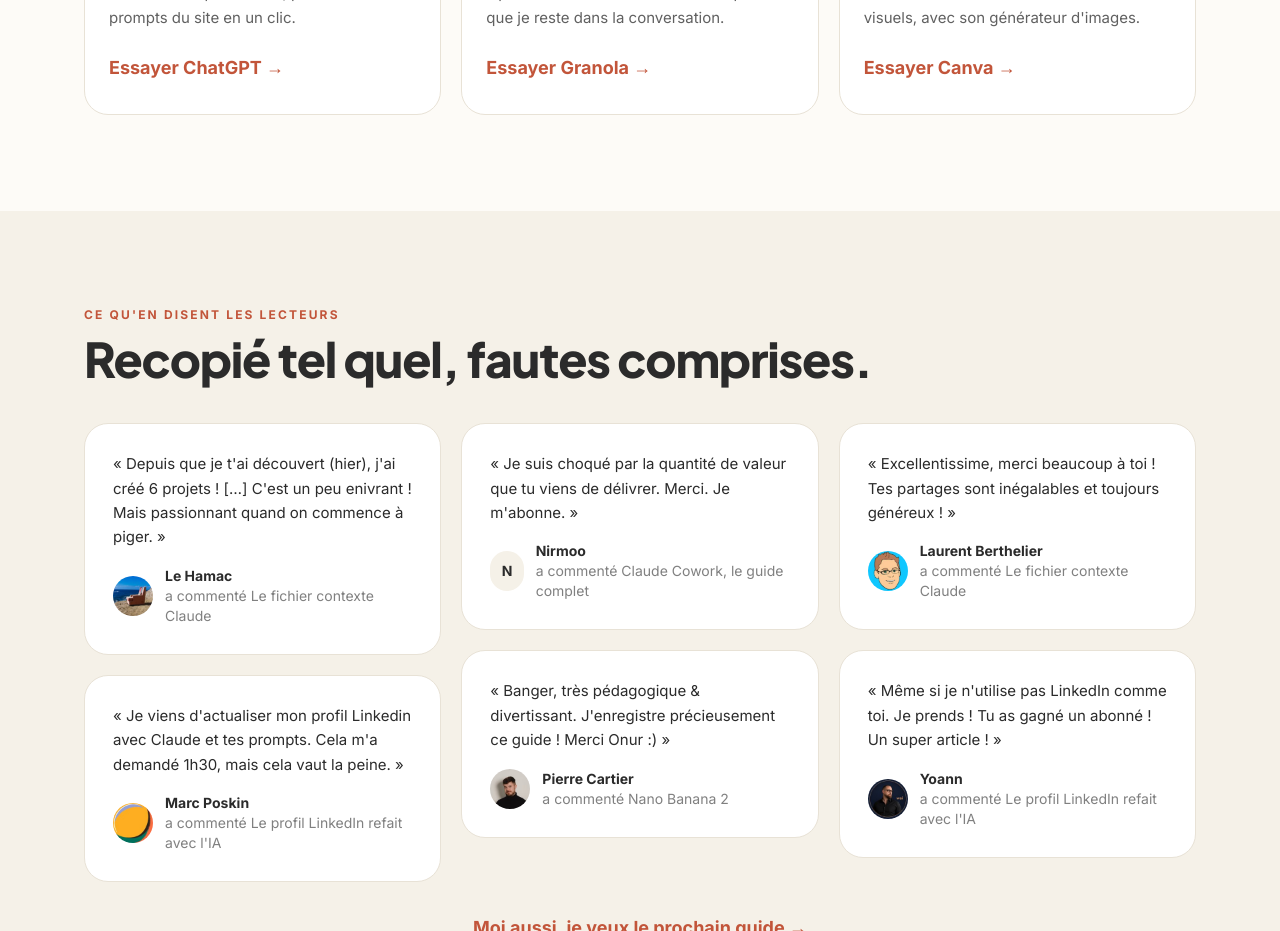
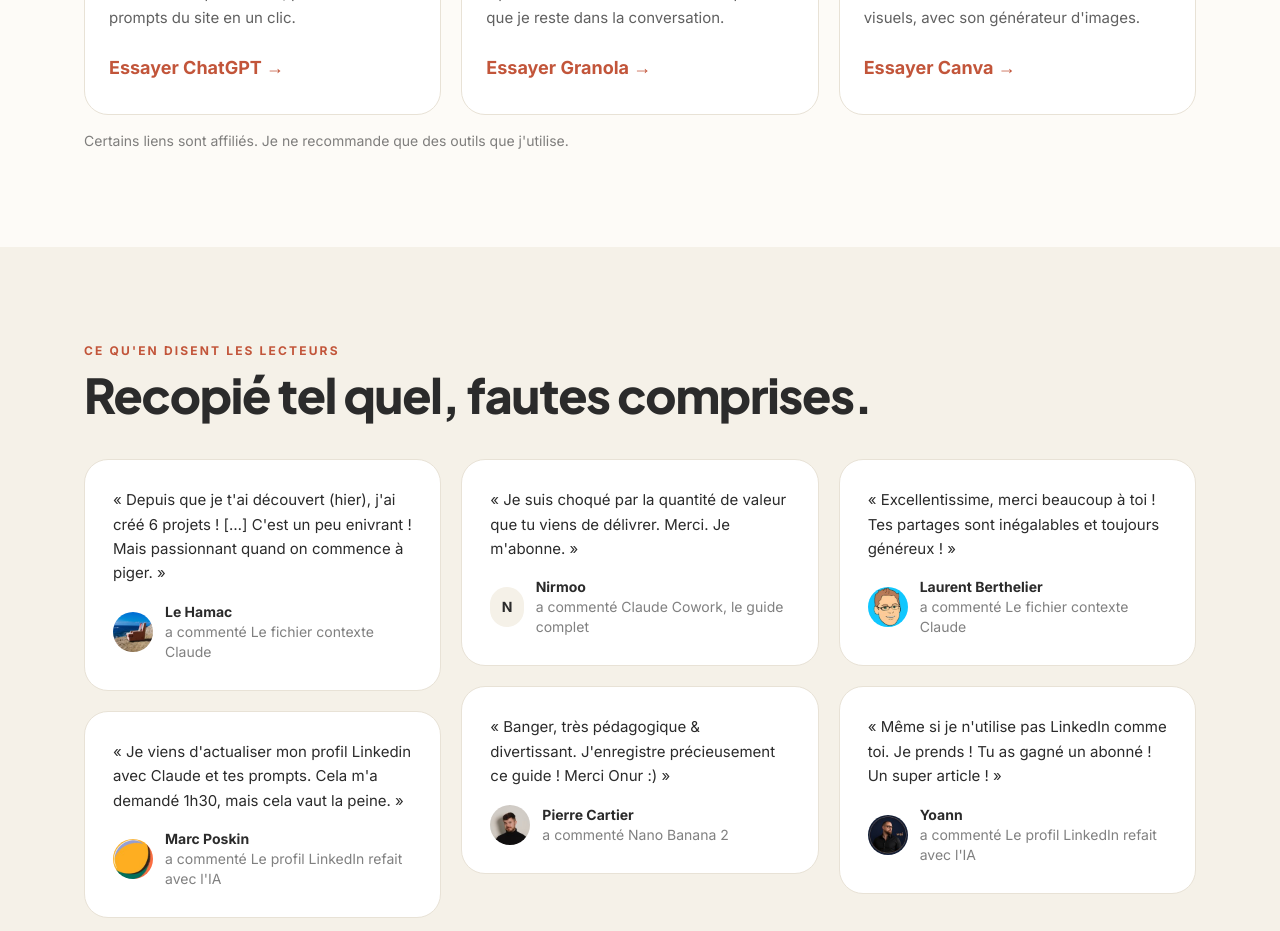
Before and after one commit to Onur-IA/onurkarapinar-site, a React (Vite) app: page / in a window 1280 px wide. Shown: the part 4020-4951 px from the top of the page. Built offline with nearby package versions, Linux system fonts and the light colour scheme.

Commit message:
Mention affiliation sur l'accueil

```diff
--- a/src/pages/Home.tsx
+++ b/src/pages/Home.tsx
@@ -1,7 +1,7 @@
 import { useState, useEffect } from "react"; import { Link } from "react-router-dom";
 import { Scribble, Arrow, A, SUB, AMAZON, PDF, useSeo, Reveal, SubscribeForm, Copy, Quote, Stats, CtaBand } from "../lib";
 import { guides, GuideCard, fdate, img } from "../guides";
-import { tools } from "../data/tools";
+import { tools, DISCLOSURE } from "../data/tools";
 import { ToolCard } from "./Outils";
 const prompts = [
   { t: "Ce que l'IA peut faire à ma place", s: "Trois tâches de ta semaine, déléguées.", p: "Pose-moi 5 questions sur mon travail, une par une. Ensuite, liste les 3 tâches de ma semaine que tu pourrais faire à ma place, avec le prompt exact pour chacune." },
@@ -78,6 +78,7 @@ export default function Home() {
     <section className="mx-auto max-w-6xl px-5 py-24">
       <Reveal className="flex flex-wrap items-end justify-between gap-4"><div><div className="kicker">Mes outils</div><h2 className="h2 mt-3">Ce que j'utilise vraiment.</h2></div><Link to="/outils" className="btn-ghost">Tous mes outils</Link></Reveal>
       <div className="mt-8 grid gap-5 sm:grid-cols-2 lg:grid-cols-3">{tools.map(t => <ToolCard key={t.n} t={t}/>)}</div>
+      <p className="mt-4 text-sm text-ink/60">{DISCLOSURE}</p>
     </section>
     <section className="bg-pale"><div className="mx-auto max-w-6xl px-5 py-24">
       <Reveal><div className="kicker">Ce qu'en disent les lecteurs</div><h2 className="h2 mt-3">Recopié tel quel, fautes comprises.</h2></Reveal>
```
